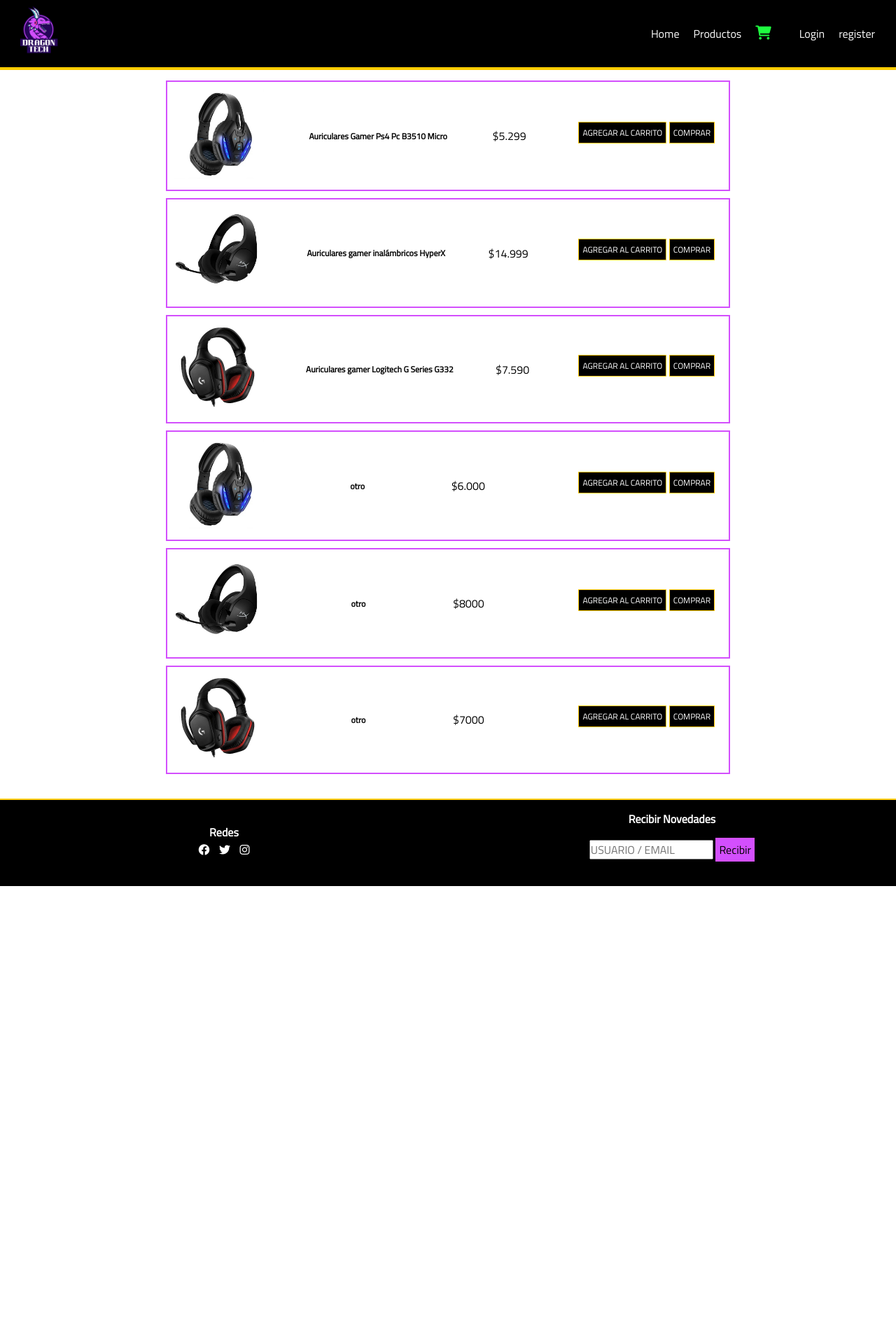
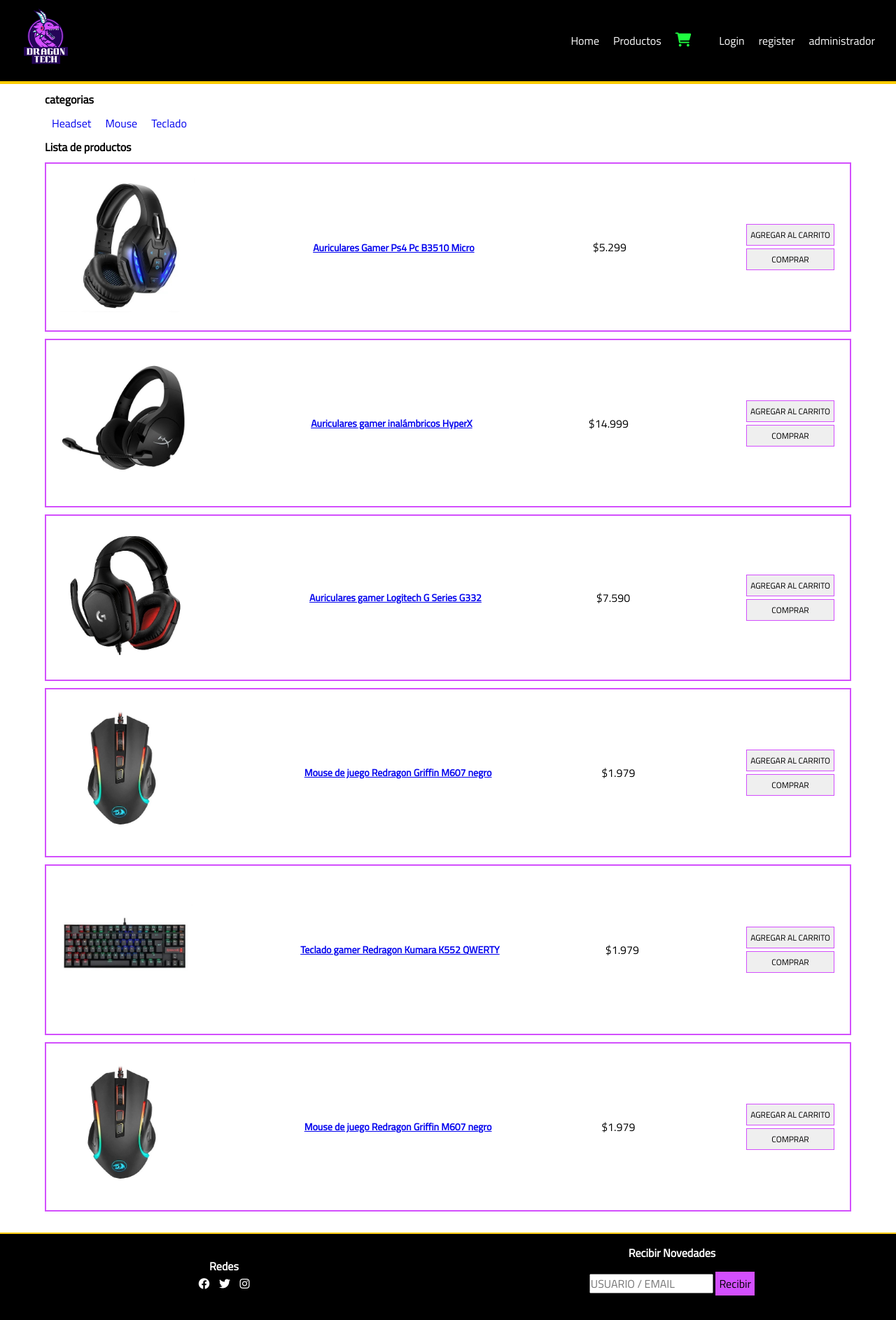
Before and after one commit to german-carosio/DragonTech, a Node server app: page /productList in a window 1280 px wide. Shown: the whole page at 70% size. Before the commit the page ends 1266 px from the top, so only its background shows below. Run offline with Node 20, Linux system fonts and the light colour scheme; some libraries are stand-ins or nearby versions.

Commit message:
mejora de productos

```diff
--- a/controllers/MainController.js
+++ b/controllers/MainController.js
@@ -1,6 +1,4 @@
 const fs = require('fs');
-
-// Traemos el archivo que contiene nuestra data a mostrar desde un json
 
 const productos = JSON.parse(fs.readFileSync('./productos.json'))
 
@@ -10,25 +8,35 @@ let MainController = {
     index: (req,res) => {
          res.render("index",{productos: productos});
     },
+
     login: (req,res) => {
          res.render("login");
     },
+
     register: (req,res) => {
          res.render("register");
     },
+
     productList: (req,res) => {
      res.render("productList",{productos: productos});
 },
+
     productDetail: (req,res) => {
+
          const producto = productos.find(element =>{
-              return element.id === req.params.id
-         })
-         //console.log("resultado", producto);
+               return element.id === parseInt(req.params.id)
+          })
+
          res.render("productDetail",{producto: producto});
     },
+
     productCart: (req,res) => {
          res.render("productCart");
-    }
+    },
+
+    administrador:(req,res) => {
+     res.render("administrador");
+}
 }
 
 
--- a/productos.json
+++ b/productos.json
@@ -1,50 +1,51 @@
 [
     {
-        "id":"1",
+        "id":1,
         "nombre":"Auriculares Gamer Ps4 Pc B3510 Micro ",
         "precio":"$5.299",
         "detalle":"Modo cable: ideal para jugar en PS4, PC, Switch Xone ingresando su cable desmontable con micrófono, control de volumen, encendido y apagado del micrófono.",
-        "especificaciones":"",
+        "categoria":"headset",
         "img":"auri1"
    },
    {
-        "id":"2",
+        "id":2,
         "nombre":"Auriculares gamer inalámbricos HyperX",
         "precio":"$14.999",
         "detalle":"¡Experimentá la adrenalina de sumergirte en la escena de otra manera! Tener auriculares específicos para jugar cambia completamente tu experiencia en cada partida. Con los HyperX Stinger Core Wireless + 7.1 no te perdés ningún detalle y escuchás el audio tal y como fue diseñado por los creadores.",
-        "especificaciones":"",
+        "categoria":"headset",
         "img":"auri2"
    },
    {
-        "id":"3",
+        "id":3,
         "nombre":"Auriculares gamer Logitech G Series G332 ",
         "precio":"$7.590",
         "detalle":"Los auriculares Logitech G332 para gaming permiten oír más de lo que pasa en el juego, con transductores grandes de 50 mm que ofrecen una reproducción de sonido completa. Disfruta de la experiencia completa de todos tus juegos favoritos. Estos auriculares ligeros y cómodos tiene copas de piel sintética con giro de 90° y compresión perfecta para largas sesiones de juego. Proporcionan excelente claridad en chat y comunicaciones, con un micrófono de 6 mm que se silencia al voltearlo hacia arriba y se reactiva al voltearlo hacia abajo. Usa estos auriculares para todas las plataformas de juego: funcionan con equipos para gaming en PC, consolas de videojuegos como PlayStation 4™, Xbox One™, Nintendo Switch™ y dispositivos móviles.",
-        "especificaciones":"",
+        "categoria":"headset",
         "img":"auri3"
    },
+
    {
-    "id":"4",
-    "nombre":"otro",
-    "precio":"$6.000",
-    "detalle":"detalle",
-    "especificaciones":"",
-    "img":"auri1"
+        "id":4,
+        "nombre":"Mouse de juego Redragon Griffin M607 negro ",
+        "precio":"$1.979",
+        "detalle":"Adaptado a tus movimientosEl mouse de juego te ofrecerá la posibilidad de marcar la diferencia y sacar ventajas en tus partidas. Su conectividad y sensor suave ayudará a que te desplaces rápido por la pantalla.",
+        "categoria":"mouse",
+        "img":"mouse1"
 },
 {
-    "id":"5",
-    "nombre":"otro",
-    "precio":"$8000",
-    "detalle":"detalle",
-    "especificaciones":"" ,
-    "img":"auri2"
+     "id":6,
+     "nombre":"Teclado gamer Redragon Kumara K552 QWERTY",
+     "precio":"$1.979",
+     "detalle":"teclado",
+     "categoria":"teclado",
+     "img":"teclado1"
 },
 {
-    "id":"6",
-    "nombre":"otro",
-    "precio":"$7000",
-    "detalle":"detalle",
-    "especificaciones":"",
-    "img":"auri3"
+        "id":6,
+        "nombre":"Mouse de juego Redragon Griffin M607 negro ",
+        "precio":"$1.979",
+        "detalle":"Adaptado a tus movimientosEl mouse de juego te ofrecerá la posibilidad de marcar la diferencia y sacar ventajas en tus partidas. Su conectividad y sensor suave ayudará a que te desplaces rápido por la pantalla.",
+        "categoria":"mouse",
+        "img":"mouse1"
 }
 ]
--- a/public/css/estilos.css
+++ b/public/css/estilos.css
@@ -13,15 +13,13 @@
     text-align: center;
 }
 
-.main-section2 h3 {
-    font-size: 1.1rem;
-}
+
 
 .main-section2 article {
     margin-top: 10px;
     padding: 10px;
     display: flex;
-    flex-wrap: wrap;
+
 
     justify-content: center;
 }
@@ -31,9 +29,7 @@
     width: 80%;
 }
 
-.main-section2 article div i {
-    font-size: 2rem;
-}
+
 
 .main-section3 {
     display: flex;
@@ -55,7 +51,7 @@
 }
 
 .main-section3 article img {
-    width: 90%;
+    width: 60%;
 }
 
 @media (min-width: 576px) {
@@ -69,9 +65,7 @@
 }
 
 @media (min-width: 768px) {
-    .main-section2 h3 {
-        font-size: 1.2rem;
-    }
+
     .main-section3 {
         justify-content: space-between;
     }
@@ -84,6 +78,7 @@
 /*------------------------*/
 
 /*PRODUCT DETAIL*/
+
 .detail-main {
     margin-left: auto;
     margin-right: auto;
@@ -96,6 +91,12 @@
 
 .detail-main img {
     width: 80%;
+}
+
+.detail-main button {
+    border: solid var(--lila) 1px;
+    padding: 5px;
+    margin: 2px ;
 }
 
 @media (min-width: 576px) {
@@ -116,92 +117,64 @@
 }
 
 /*--------------------------------*/
+
 /*PRODUCT LIST*/
 
-.products-main {
+
+.categorias ul {
     display: flex;
-    flex-wrap: wrap;
     justify-content: center;
+}
+.categorias ul li {
+    list-style: none;
+    text-decoration: none;
+    padding: 10px;
+}
+
+.categorias ul li a {
+    text-decoration: none;
+}
+
+.productList__product {
+    border: solid var(--lila) 2px;
+    margin-top: 10px;
+    padding: 20px;
+    display: flex;
+    flex-direction: column;
+    justify-content: space-between;
     align-items: center;
 }
 
-.product {
-    display: flex;
-    flex-wrap: wrap;
-    justify-content: center;
-    align-items: center;
-    border: solid var(--lila) 2px;
-    width: 90%;
-    padding: 10px;
-    margin: 5px;
+.productList__product button {
+    border: solid var(--lila) 1px;
+    padding: 5px;
+    margin: 2px ;
 }
 
-.product img {
+.productList__product img {
     width: 50vw;
 }
 
-.product h3 {
-    font-size: 14px;
-}
-
-.product__basics {
-    padding: 10px;
-    text-align: center;
-}
-.product__detail {
-    margin-right: 20px;
-    padding: 20px;
-    font-size: 12px;
-
-}
-
-.product button {
-    padding: 5px;
-    background: #000;
-    color: #fff;
-    border: solid var(--amarillo) 1px;
-    font-size: 12px;
-    margin-bottom: 10px;
-}
-
-@media (min-width: 480px) {
-    .product {
-        flex-direction: column;
-    }
-
-    .product img {
-        width: 30vw;
-    }
+.productList__product div {
+    display: flex;
+    flex-direction: column;
 }
 
 @media (min-width: 768px) {
 
-    .product {
-        flex-direction: row ;
+    .categorias ul {
+        justify-content: left;
     }
 
-    .product img {
+    .productList__product {
+        flex-direction: row;
+    }
+    .productList__product img {
         width: 15vw;
-    }
-
-    .products-main article {
-
-        justify-content: space-between;
-    }
-
-    .product h3 {
-        font-size: 12px;
     }
 }
 
-@media (min-width: 1024px) {
-    .products-main article {
-        width: 70%;
-    }
-    .product img {
-        width: 10vw;
-    }
-}
+
 
 /*------------------------*/
 
--- a/public/css/generales.css
+++ b/public/css/generales.css
@@ -12,6 +12,8 @@
     font-family: 'Titillium Web', sans-serif;
     font-size: 1em;
 }
+
+
 /*HEADER*/
 
 header {
@@ -25,12 +27,12 @@ header {
     display: flex;
     justify-content: space-between;
     align-items: center;
-    height: 100px;
+    height: 120px;
     border-bottom: solid var(--amarillo) 4px;
 }
 
 .logo img {
-    max-height: 110px;
+    max-height: 130px;
 }
 
 .header-box nav {
@@ -99,6 +101,18 @@ main {
     width: 90%;
 }
 
+main h2 {
+    font-size: 16px;
+}
+
+main h3 {
+    font-size: 14px;
+}
+
+main button {
+    font-size: 12px;
+}
+
 /*FOOTER*/
 
 .footer-section {
--- a/routes/main.js
+++ b/routes/main.js
@@ -12,6 +12,7 @@ router.get("/register", MainController.register);
 router.get("/productList", MainController.productList);
 router.get("/productDetail/:id", MainController.productDetail);
 router.get("/productCart", MainController.productCart);
+router.get("/administrador", MainController.administrador);
 
 
 //exportar el router
--- a/views/partials/header.ejs
+++ b/views/partials/header.ejs
@@ -13,6 +13,7 @@
                 <li><a href="#"><i class="fa-solid fa-user"></i></a></li>
                 <li><a href="/login">Login</a></li>
                 <li><a href="/register">register</a></li>
+                <li><a href="/administrador">administrador</a></li>
             </ul>
         </nav>
         <div class="menu-burger">
--- a/views/productDetail.ejs
+++ b/views/productDetail.ejs
@@ -13,11 +13,17 @@
     <main>
 
         <section class="detail-main">
+
             <h2>Detalle de Producto:</h2>
+
             <article>
 
                 <div>
                     <img src="/img/<%= producto.img %>.jpg " alt="">
+                </div>
+                <div>
+                    <button class="buttom-carrito" type="submit">AGREGAR AL CARRITO</button>
+                    <button class="buttom-carrito" type="submit">COMPRAR</button>
                 </div>
                 <h3><%= producto.nombre %> </h3>
                 <p><%= producto.precio %> </p>
--- a/views/productList.ejs
+++ b/views/productList.ejs
@@ -11,19 +11,38 @@
 
 
     <main>
-        <section class="products-main">
+
+        <section class="categorias">
+
+            <h2>categorias</h2>
+
+            <ul>
+                <li><a href="#">Headset</a></li>
+                <li><a href="#">Mouse</a></li>
+                <li><a href="#">Teclado</a></li>
+            </ul>
+
+        </section>
+
+        <section class="productList">
+
+            <h2>Lista de productos</h2>
 
             <% productos.forEach(element => { %>
 
-                <article class="product">
+                <article class="productList__product">
 
                     <a href="/productDetail/<%= element.id %> ">
                         <img src="/img/<%= element.img  %>.jpg" alt="">
                     </a>
-                    <h3><%= element.nombre  %> </h3>
+
+                    <a href="/productDetail/<%= element.id %> ">
+                        <h3><%= element.nombre  %> </h3>
+                    </a>
+
                     <p><%= element.precio  %> </p>
 
-                    <div class="product__basics">
+                    <div>
                         <button class="buttom-carrito" type="submit">AGREGAR AL CARRITO</button>
                         <button class="buttom-carrito" type="submit">COMPRAR</button>
                     </div>
```
Also changed, not shown: views/administrador.ejs (added, +54 -0 lines), views/index.ejs (+5 -2 lines), public/img/bannerHome.jpg (added), public/img/mouse1.jpg (added), public/img/pantalla.png (deleted), public/img/pcgamer.jpg (deleted), public/img/teclado1.jpg (added), public/img/tienda.jpg (deleted).
